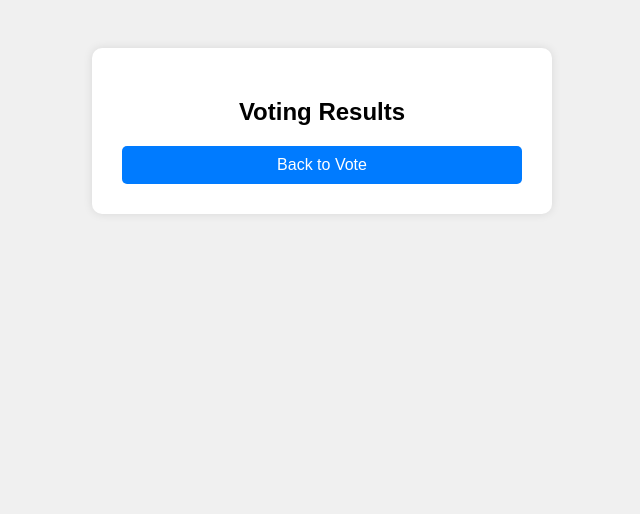
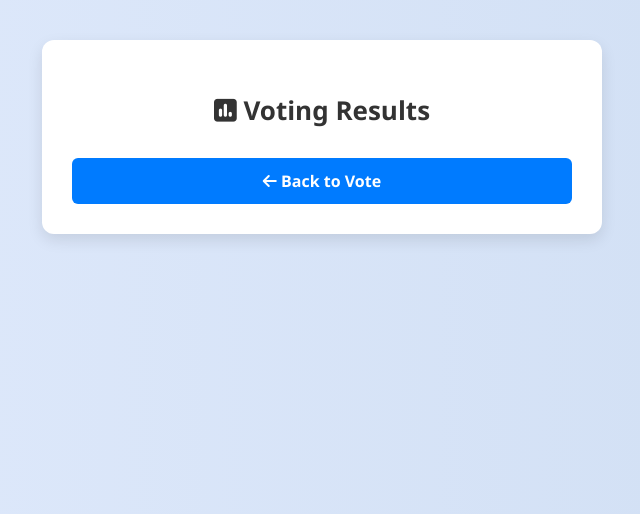
Before and after one commit to ShoryaDubey/vote, a Flask app: page /results in a window 1280 px wide. Shown: the top 514 px of the page, without its empty margins (318-958 px from the left). Run offline with Flask 3, Linux system fonts and the light colour scheme; data that the repository does not hold is empty.

Commit message:
modified:   .github/workflows/web.yml

```diff
--- a/app/web/templates/results.html
+++ b/app/web/templates/results.html
@@ -1,31 +1,94 @@
 <!DOCTYPE html>
 <html>
 <head>
-  <title>Results</title>
+  <title>Voting Results</title>
+  <link rel="stylesheet" href="https://cdnjs.cloudflare.com/ajax/libs/font-awesome/6.5.0/css/all.min.css">
   <style>
-    body { font-family: Arial, sans-serif; padding: 40px; background: #f0f0f0; }
-    .container { background: white; padding: 30px; max-width: 400px; margin: auto; border-radius: 10px; box-shadow: 0 0 10px rgba(0,0,0,0.1); }
-    h2 { text-align: center; margin-bottom: 20px; }
-    .result { font-size: 18px; margin: 10px 0; }
+    body {
+      font-family: 'Segoe UI', sans-serif;
+      margin: 0;
+      padding: 40px;
+      background: linear-gradient(to right, #e0eafc, #cfdef3);
+    }
+    .container {
+      background: #fff;
+      padding: 30px;
+      max-width: 500px;
+      margin: auto;
+      border-radius: 12px;
+      box-shadow: 0 6px 15px rgba(0, 0, 0, 0.1);
+    }
+    h2 {
+      text-align: center;
+      margin-bottom: 30px;
+      font-size: 26px;
+      color: #333;
+    }
+    .result {
+      margin-bottom: 20px;
+    }
+    .result-label {
+      font-weight: 600;
+      margin-bottom: 5px;
+      display: flex;
+      justify-content: space-between;
+      font-size: 16px;
+    }
+    .progress-bar {
+      height: 18px;
+      background-color: #f1f1f1;
+      border-radius: 10px;
+      overflow: hidden;
+    }
+    .progress {
+      height: 100%;
+      background-color: #4CAF50;
+      width: 0%;
+      text-align: center;
+      color: white;
+      line-height: 18px;
+      font-size: 12px;
+    }
     .back-link {
       display: block;
-      margin-top: 20px;
-      padding: 10px;
+      margin-top: 30px;
+      padding: 12px;
       background-color: #007BFF;
       color: white;
       text-align: center;
       text-decoration: none;
-      border-radius: 5px;
+      border-radius: 6px;
+      font-weight: bold;
+      transition: background 0.3s;
+    }
+    .back-link:hover {
+      background-color: #0056b3;
     }
   </style>
 </head>
 <body>
   <div class="container">
-    <h2>Voting Results</h2>
+    <h2><i class="fas fa-poll"></i> Voting Results</h2>
+    {% set total = votes.values() | sum %}
     {% for option, count in votes.items() %}
-      <div class="result">{{ option }}: {{ count }}</div>
+      {% set percent = (count / total * 100) if total > 0 else 0 %}
+      <div class="result">
+        <div class="result-label">
+          <span>{{ option }}</span>
+          <span>{{ count }} vote{{ 's' if count != 1 else '' }}</span>
+        </div>
+        <div class="progress-bar">
+          <div class="progress" data-width="{{ percent }}">{{ percent | round(1) }}%</div>
+        </div>
+      </div>
     {% endfor %}
-    <a href="/" class="back-link">Back to Vote</a>
+    <a href="/" class="back-link"><i class="fas fa-arrow-left"></i> Back to Vote</a>
   </div>
 </body>
+<script>
+  document.querySelectorAll('.progress').forEach(el => {
+    const percent = el.getAttribute('data-width');
+    el.style.width = percent + '%';
+  });
+</script>
 </html>
```
Also changed, not shown: .github/workflows/web.yml.
